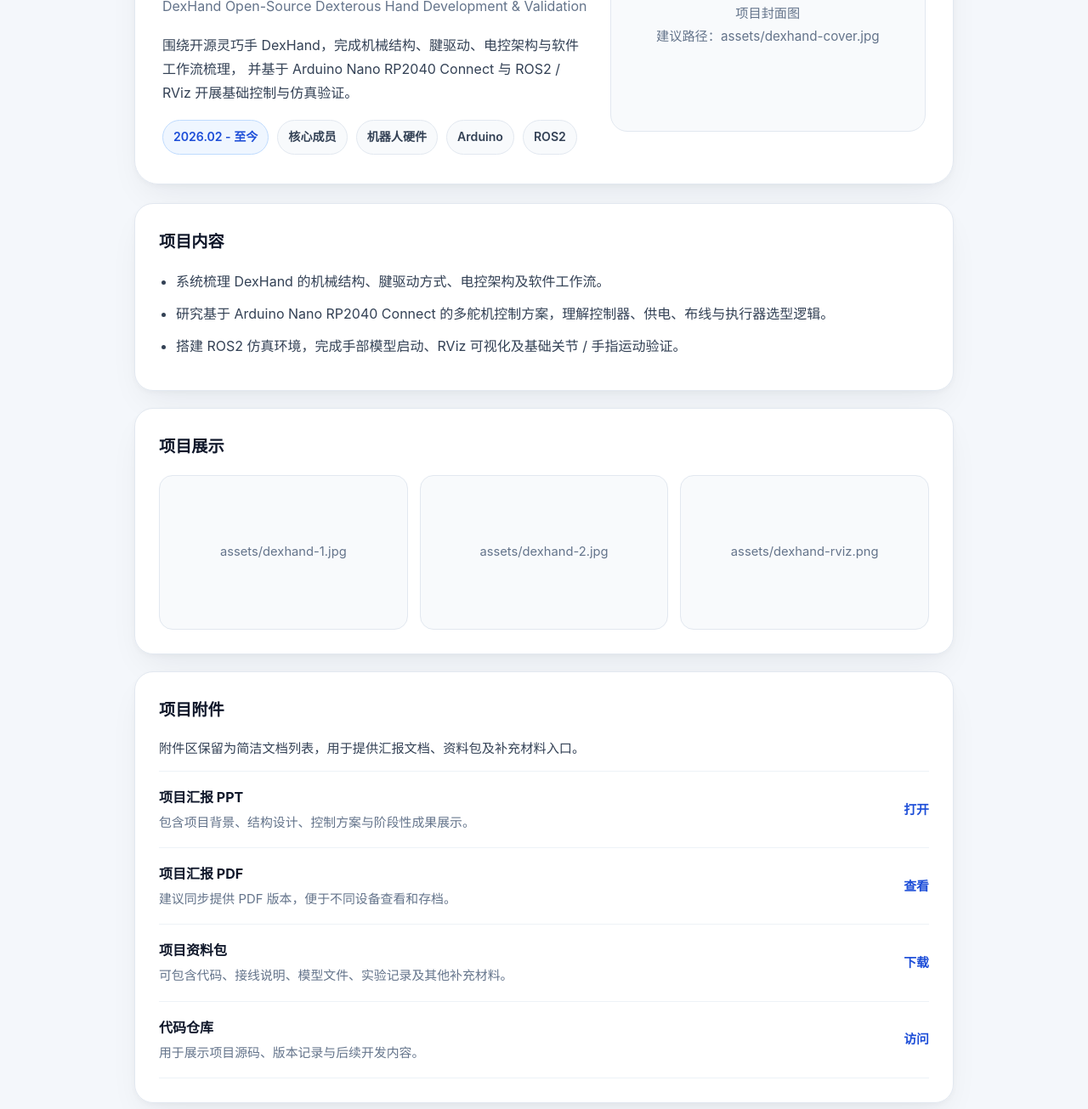
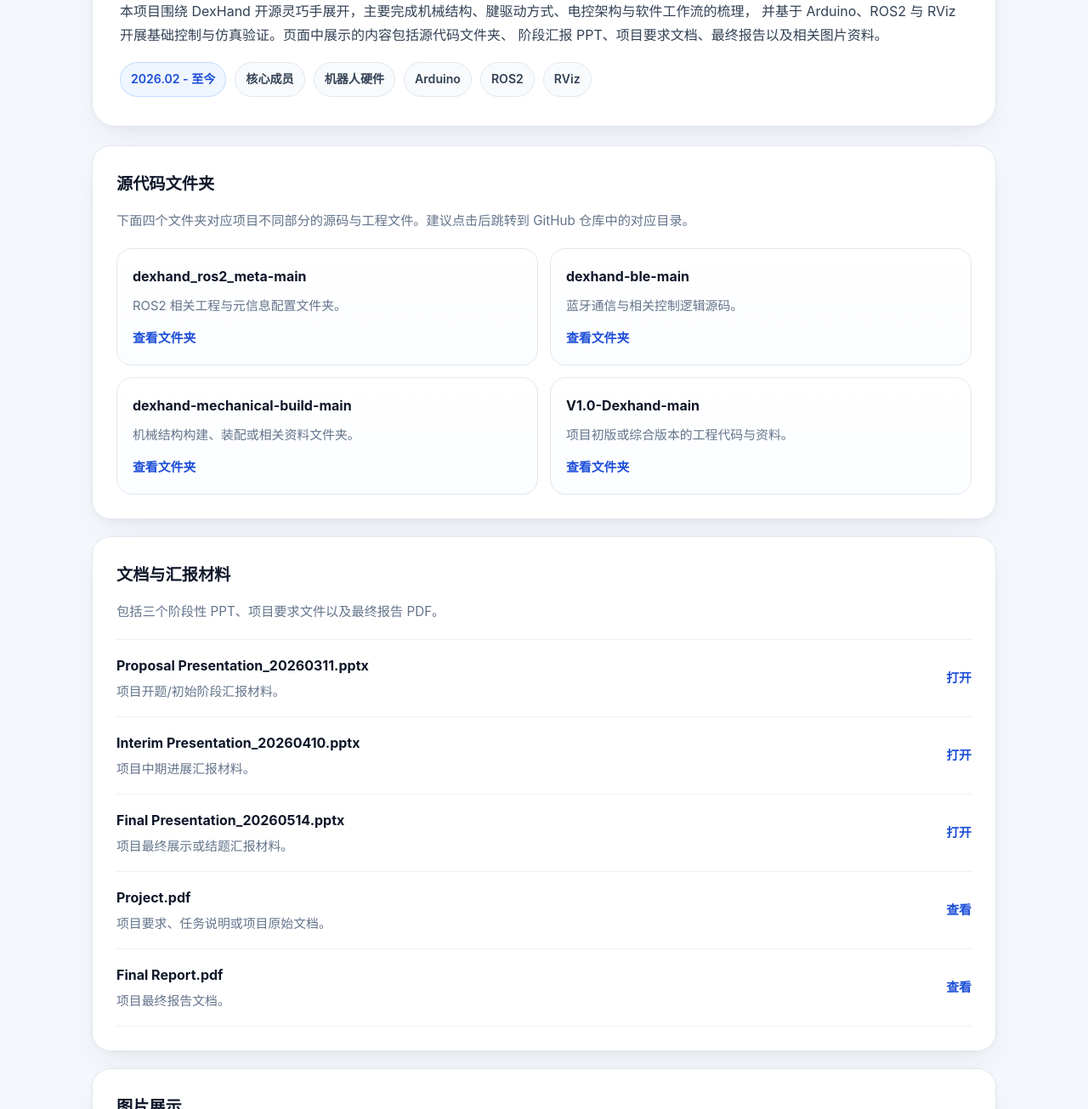
Before and after one commit to liuguangtian/liuguangtian.github.io, a plain HTML site: page dexhand.html in a window 1280 px wide. Shown: the part 213-1518 px from the top of the page at 85% size. Drawn offline with Linux system fonts and the light colour scheme.

Commit message:
Update dexhand.html

```diff
--- a/dexhand.html
+++ b/dexhand.html
@@ -36,7 +36,7 @@
         }
 
         .page {
-            max-width: 1000px;
+            max-width: 1100px;
             margin: 0 auto;
             padding: 36px 18px 72px;
         }
@@ -70,13 +70,6 @@
             margin-bottom: 22px;
         }
 
-        .hero-grid {
-            display: grid;
-            grid-template-columns: 1.15fr 0.85fr;
-            gap: 24px;
-            align-items: start;
-        }
-
         .hero h1 {
             margin: 0 0 8px;
             color: var(--title);
@@ -97,36 +90,11 @@
             font-size: 1rem;
         }
 
-        .cover-box {
-            border: 1px solid var(--line);
-            border-radius: 20px;
-            overflow: hidden;
-            background: #f8fafc;
-            min-height: 250px;
-            display: flex;
-            align-items: center;
-            justify-content: center;
-        }
-
-        .cover-box img {
-            width: 100%;
-            height: 100%;
-            object-fit: cover;
-            display: block;
-        }
-
-        .cover-placeholder {
-            padding: 24px;
-            text-align: center;
-            color: var(--muted);
-            font-size: 0.95rem;
-        }
-
         .meta-row {
             display: flex;
             flex-wrap: wrap;
             gap: 10px;
-            margin: 18px 0 0;
+            margin-top: 18px;
         }
 
         .badge {
@@ -151,85 +119,61 @@
             background: var(--card);
             border: 1px solid var(--line);
             border-radius: var(--radius);
-            padding: 28px 28px;
+            padding: 28px;
             box-shadow: var(--shadow);
             margin-bottom: 20px;
         }
 
         .section h2 {
-            margin: 0 0 16px;
+            margin: 0 0 14px;
             color: var(--title);
             font-size: 1.2rem;
             font-weight: 800;
         }
 
-        .section p {
-            margin: 0 0 12px;
-            color: var(--text);
+        .section-desc {
+            color: var(--muted);
+            font-size: 0.95rem;
+            margin-bottom: 18px;
         }
 
-        .section ul {
-            margin: 0;
-            padding-left: 20px;
-            color: var(--text);
-        }
-
-        .section li {
-            margin-bottom: 10px;
-        }
-
-        .tech-list {
-            display: flex;
-            flex-wrap: wrap;
-            gap: 10px;
-        }
-
-        .tech {
-            padding: 8px 12px;
-            border-radius: 999px;
-            background: linear-gradient(180deg, #ffffff 0%, #f8fafc 100%);
-            border: 1px solid var(--line);
-            font-size: 0.9rem;
-            font-weight: 600;
-            color: var(--text);
-        }
-
-        .gallery {
+        .list-grid {
             display: grid;
-            grid-template-columns: repeat(3, minmax(0, 1fr));
+            grid-template-columns: repeat(2, minmax(0, 1fr));
             gap: 14px;
         }
 
-        .gallery-item {
+        .card-item {
             border: 1px solid var(--line);
-            border-radius: 16px;
-            overflow: hidden;
-            background: #f8fafc;
-            min-height: 180px;
+            border-radius: 18px;
+            background: linear-gradient(180deg, #ffffff 0%, #fbfdff 100%);
+            padding: 18px 18px;
+            transition: transform 0.2s ease, box-shadow 0.2s ease;
         }
 
-        .gallery-item img {
-            width: 100%;
-            height: 180px;
-            object-fit: cover;
-            display: block;
+        .card-item:hover {
+            transform: translateY(-2px);
+            box-shadow: 0 12px 24px rgba(15, 23, 42, 0.06);
         }
 
-        .gallery-placeholder {
-            height: 180px;
-            display: flex;
-            align-items: center;
-            justify-content: center;
-            color: var(--muted);
-            font-size: 0.92rem;
-            text-align: center;
-            padding: 14px;
+        .card-item h3 {
+            margin: 0 0 8px;
+            font-size: 1rem;
+            color: var(--title);
+            font-weight: 700;
+            word-break: break-word;
         }
 
-        .attachment-note {
+        .card-item p {
+            margin: 0 0 10px;
             color: var(--muted);
-            font-size: 0.95rem;
-            margin-bottom: 16px;
+            font-size: 0.93rem;
+        }
+
+        .card-item a {
+            color: var(--blue);
+            font-size: 0.93rem;
+            font-weight: 700;
         }
 
         .doc-list {
@@ -250,13 +194,13 @@
             font-size: 1rem;
             color: var(--title);
             font-weight: 700;
+            word-break: break-word;
         }
 
         .doc-main p {
             margin: 0;
             color: var(--muted);
             font-size: 0.93rem;
-            line-height: 1.7;
         }
 
         .doc-links {
@@ -272,8 +216,32 @@
             font-weight: 700;
         }
 
-        .doc-links span {
-            color: #cbd5e1;
+        .gallery {
+            display: grid;
+            grid-template-columns: repeat(2, minmax(0, 1fr));
+            gap: 16px;
+        }
+
+        .gallery-item {
+            border: 1px solid var(--line);
+            border-radius: 18px;
+            overflow: hidden;
+            background: #f8fafc;
+        }
+
+        .gallery-item img {
+            width: 100%;
+            height: 260px;
+            object-fit: cover;
+            display: block;
+        }
+
+        .gallery-caption {
+            padding: 12px 14px;
+            color: var(--muted);
+            font-size: 0.92rem;
+            border-top: 1px solid var(--line);
+            background: #fff;
         }
 
         .footer-nav {
@@ -287,10 +255,7 @@
         }
 
         @media (max-width: 900px) {
-            .hero-grid {
-                grid-template-columns: 1fr;
-            }
-
+            .list-grid,
             .gallery {
                 grid-template-columns: 1fr;
             }
@@ -321,9 +286,8 @@
                 align-items: flex-start;
             }
 
-            .doc-links {
-                gap: 10px;
-                flex-wrap: wrap;
+            .gallery-item img {
+                height: 220px;
             }
         }
     </style>
@@ -336,13 +300,12 @@
         </div>
 
         <section class="hero">
-            <div class="hero-grid">
-                <div>
-                    <h1>DexHand 开源灵巧手项目开发与验证-该项目未结束，暂未更新</h1>
+            <h1>DexHand 开源灵巧手项目开发与验证</h1>
             <div class="subtitle">DexHand Open-Source Dexterous Hand Development & Validation</div>
             <p class="summary">
-                        围绕开源灵巧手 DexHand，完成机械结构、腱驱动、电控架构与软件工作流梳理，
-                        并基于 Arduino Nano RP2040 Connect 与 ROS2 / RViz 开展基础控制与仿真验证。
+                本项目围绕 DexHand 开源灵巧手展开，主要完成机械结构、腱驱动方式、电控架构与软件工作流的梳理，
+                并基于 Arduino、ROS2 与 RViz 开展基础控制与仿真验证。页面中展示的内容包括源代码文件夹、
+                阶段汇报 PPT、项目要求文档、最终报告以及相关图片资料。
             </p>
 
             <div class="meta-row">
@@ -351,99 +314,127 @@
                 <span class="badge">机器人硬件</span>
                 <span class="badge">Arduino</span>
                 <span class="badge">ROS2</span>
+                <span class="badge">RViz</span>
+            </div>
+        </section>
+
+        <section class="section">
+            <h2>源代码文件夹</h2>
+            <div class="section-desc">
+                下面四个文件夹对应项目不同部分的源码与工程文件。建议点击后跳转到 GitHub 仓库中的对应目录。
+            </div>
+
+            <div class="list-grid">
+                <div class="card-item">
+                    <h3>dexhand_ros2_meta-main</h3>
+                    <p>ROS2 相关工程与元信息配置文件夹。</p>
+                    <a href="code/dexhand/dexhand_ros2_meta-main/" target="_blank">查看文件夹</a>
+                </div>
+
+                <div class="card-item">
+                    <h3>dexhand-ble-main</h3>
+                    <p>蓝牙通信与相关控制逻辑源码。</p>
+                    <a href="code/dexhand/dexhand-ble-main/" target="_blank">查看文件夹</a>
+                </div>
+
+                <div class="card-item">
+                    <h3>dexhand-mechanical-build-main</h3>
+                    <p>机械结构构建、装配或相关资料文件夹。</p>
+                    <a href="code/dexhand/dexhand-mechanical-build-main/" target="_blank">查看文件夹</a>
+                </div>
+
+                <div class="card-item">
+                    <h3>V1.0-Dexhand-main</h3>
+                    <p>项目初版或综合版本的工程代码与资料。</p>
+                    <a href="code/dexhand/V1.0-Dexhand-main/" target="_blank">查看文件夹</a>
+                </div>
+            </div>
+        </section>
+
+        <section class="section">
+            <h2>文档与汇报材料</h2>
+            <div class="section-desc">
+                包括三个阶段性 PPT、项目要求文件以及最终报告 PDF。
+            </div>
+
+            <div class="doc-list">
+                <div class="doc-item">
+                    <div class="doc-main">
+                        <h3>Proposal Presentation_20260311.pptx</h3>
+                        <p>项目开题/初始阶段汇报材料。</p>
+                    </div>
+                    <div class="doc-links">
+                        <a href="files/dexhand/Proposal Presentation_20260311.pptx" target="_blank">打开</a>
                     </div>
                 </div>
 
-                <div class="cover-box">
-                    <img src="assets/dexhand-cover.jpg" alt="DexHand 封面图"
-                         onerror="this.style.display='none'; this.nextElementSibling.style.display='flex';">
-                    <div class="cover-placeholder" style="display:none;">
-                        项目封面图<br>
-                        建议路径：assets/dexhand-cover.jpg
+                <div class="doc-item">
+                    <div class="doc-main">
+                        <h3>Interim Presentation_20260410.pptx</h3>
+                        <p>项目中期进展汇报材料。</p>
+                    </div>
+                    <div class="doc-links">
+                        <a href="files/dexhand/Interim Presentation_20260410.pptx" target="_blank">打开</a>
+                    </div>
+                </div>
+
+                <div class="doc-item">
+                    <div class="doc-main">
+                        <h3>Final Presentation_20260514.pptx</h3>
+                        <p>项目最终展示或结题汇报材料。</p>
+                    </div>
+                    <div class="doc-links">
+                        <a href="files/dexhand/Final Presentation_20260514.pptx" target="_blank">打开</a>
+                    </div>
+                </div>
+
+                <div class="doc-item">
+                    <div class="doc-main">
+                        <h3>Project.pdf</h3>
+                        <p>项目要求、任务说明或项目原始文档。</p>
+                    </div>
+                    <div class="doc-links">
+                        <a href="files/dexhand/Project.pdf" target="_blank">查看</a>
+                    </div>
+                </div>
+
+                <div class="doc-item">
+                    <div class="doc-main">
+                        <h3>Final Report.pdf</h3>
+                        <p>项目最终报告文档。</p>
+                    </div>
+                    <div class="doc-links">
+                        <a href="files/dexhand/Final Report.pdf" target="_blank">查看</a>
                     </div>
                 </div>
             </div>
         </section>
 
         <section class="section">
-            <h2>项目内容</h2>
-            <ul>
-                <li>系统梳理 DexHand 的机械结构、腱驱动方式、电控架构及软件工作流。</li>
-                <li>研究基于 Arduino Nano RP2040 Connect 的多舵机控制方案，理解控制器、供电、布线与执行器选型逻辑。</li>
-                <li>搭建 ROS2 仿真环境，完成手部模型启动、RViz 可视化及基础关节 / 手指运动验证。</li>
-            </ul>
-        </section>
+            <h2>图片展示</h2>
+            <div class="section-desc">
+                下面展示项目相关的四张图片，可用于展示结构、界面、实验过程或结果。
+            </div>
 
-
-
-        <section class="section">
-            <h2>项目展示</h2>
             <div class="gallery">
                 <div class="gallery-item">
-                    <img src="assets/dexhand-1.jpg" alt="DexHand 展示图1"
-                         onerror="this.style.display='none'; this.nextElementSibling.style.display='flex';">
-                    <div class="gallery-placeholder" style="display:none;">assets/dexhand-1.jpg</div>
+                    <img src="assets/dexhand/图片1.png" alt="DexHand 图片1">
+                    <div class="gallery-caption">图片1</div>
                 </div>
 
                 <div class="gallery-item">
-                    <img src="assets/dexhand-2.jpg" alt="DexHand 展示图2"
-                         onerror="this.style.display='none'; this.nextElementSibling.style.display='flex';">
-                    <div class="gallery-placeholder" style="display:none;">assets/dexhand-2.jpg</div>
+                    <img src="assets/dexhand/图片2.png" alt="DexHand 图片2">
+                    <div class="gallery-caption">图片2</div>
                 </div>
 
                 <div class="gallery-item">
-                    <img src="assets/dexhand-rviz.png" alt="DexHand RViz 图"
-                         onerror="this.style.display='none'; this.nextElementSibling.style.display='flex';">
-                    <div class="gallery-placeholder" style="display:none;">assets/dexhand-rviz.png</div>
-                </div>
-            </div>
-        </section>
-
-        <section class="section">
-            <h2>项目附件</h2>
-            <p class="attachment-note">
-                附件区保留为简洁文档列表，用于提供汇报文档、资料包及补充材料入口。
-            </p>
-
-            <div class="doc-list">
-                <div class="doc-item">
-                    <div class="doc-main">
-                        <h3>项目汇报 PPT</h3>
-                        <p>包含项目背景、结构设计、控制方案与阶段性成果展示。</p>
-                    </div>
-                    <div class="doc-links">
-                        <a href="files/dexhand-slides.pptx" target="_blank">打开</a>
-                    </div>
+                    <img src="assets/dexhand/图片3.png" alt="DexHand 图片3">
+                    <div class="gallery-caption">图片3</div>
                 </div>
 
-                <div class="doc-item">
-                    <div class="doc-main">
-                        <h3>项目汇报 PDF</h3>
-                        <p>建议同步提供 PDF 版本，便于不同设备查看和存档。</p>
-                    </div>
-                    <div class="doc-links">
-                        <a href="files/dexhand-slides.pdf" target="_blank">查看</a>
-                    </div>
-                </div>
-
-                <div class="doc-item">
-                    <div class="doc-main">
-                        <h3>项目资料包</h3>
-                        <p>可包含代码、接线说明、模型文件、实验记录及其他补充材料。</p>
-                    </div>
-                    <div class="doc-links">
-                        <a href="files/dexhand-package.zip" target="_blank">下载</a>
-                    </div>
-                </div>
-
-                <div class="doc-item">
-                    <div class="doc-main">
-                        <h3>代码仓库</h3>
-                        <p>用于展示项目源码、版本记录与后续开发内容。</p>
-                    </div>
-                    <div class="doc-links">
-                        <a href="https://github.com/yourname/dexhand-project" target="_blank">访问</a>
-                    </div>
+                <div class="gallery-item">
+                    <img src="assets/dexhand/图片4.jpg" alt="DexHand 图片4">
+                    <div class="gallery-caption">图片4</div>
                 </div>
             </div>
         </section>
```
Lines whose indentation alone changed are shown as unchanged.
